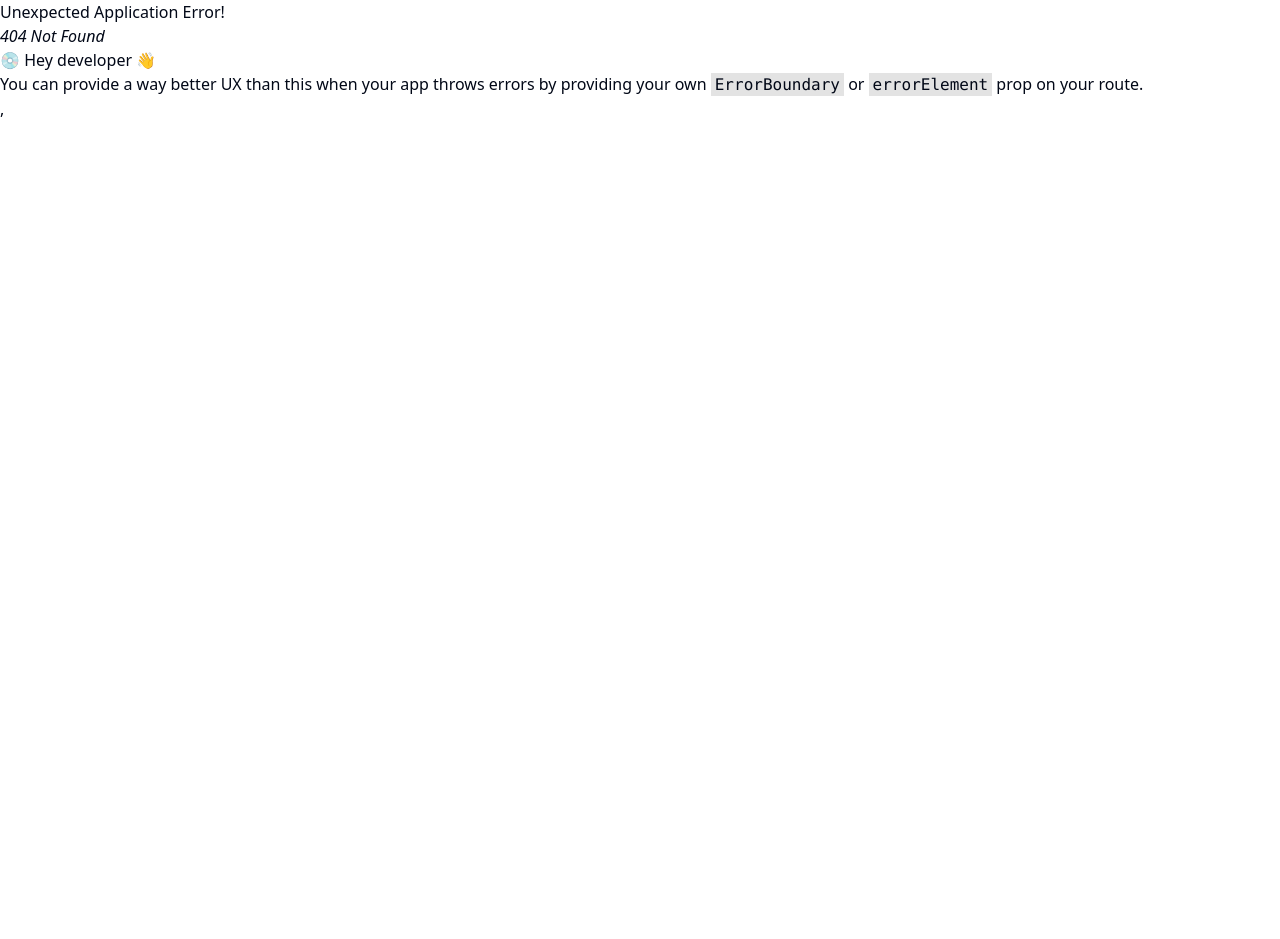
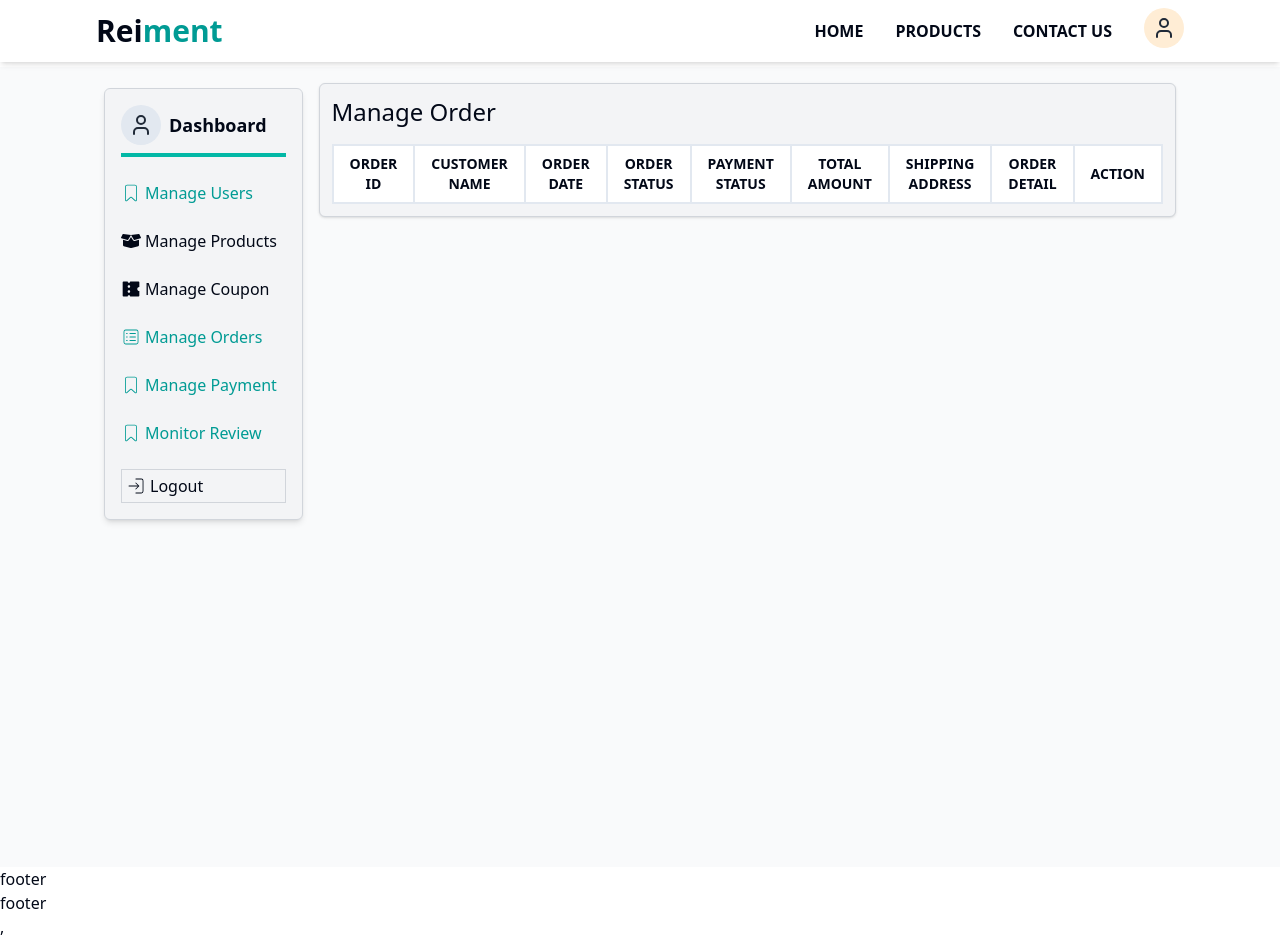
Before and after one commit to MoniruzzamanBillal/Reiment-client, a React (Vite) app: page /dashboard/admin/manage-order in a window 1280 px wide. Before the commit this address had no page. Before the commit the page ends 800 px from the top, so only its background shows below. Built offline with nearby package versions, Linux system fonts and the light colour scheme.

Commit message:
mange order page added

```diff
--- a/src/components/ui/dashboard/DashboardLinks.tsx
+++ b/src/components/ui/dashboard/DashboardLinks.tsx
@@ -1,7 +1,7 @@
 import { TDashboardLinks } from "@/types/globalTypes";
-import { CiBookmark } from "react-icons/ci";
+import { CiBookmark, CiViewList } from "react-icons/ci";
 import { NavLink } from "react-router-dom";
-
+import { RiCoupon3Fill } from "react-icons/ri";
 import { FaBoxOpen } from "react-icons/fa";
 
 const LinkItem = ({ link }: { link: TDashboardLinks }) => {
@@ -51,12 +51,12 @@ const DashboardLinks = () => {
     {
       name: "Manage Coupon",
       path: "/dashboard/admin/manage-coupon",
-      icon: <CiBookmark className=" text-xl font-bold " />,
+      icon: <RiCoupon3Fill className=" text-xl font-bold " />,
     },
     {
       name: "Manage Orders",
-      path: "/dashboard",
-      icon: <CiBookmark className=" text-xl font-bold " />,
+      path: "/dashboard/admin/manage-order",
+      icon: <CiViewList className=" text-xl font-bold " />,
     },
     {
       name: "Manage Payment",
--- /dev/null
+++ b/src/pages/ManageOrder.tsx
@@ -0,0 +1,34 @@
+const ManageOrder = () => {
+  let content = null;
+
+  return (
+    <div className="ManageOrderContainer">
+      <div className="ManageOrderWrapper bg-gray-100 border border-gray-300  shadow rounded-md p-3 ">
+        <h3 className="brand text-2xl font-medium mb-4 "> Manage Order </h3>
+
+        {/* table starts  */}
+        <div className="table">
+          <table className="w-full">
+            <thead>
+              <tr>
+                <th>Order ID</th>
+                <th>Customer Name</th>
+                <th>Order Date</th>
+                <th>Order Status</th>
+                <th>Payment Status</th>
+                <th>Total Amount</th>
+                <th>Shipping Address</th>
+                <th>Order Detail</th>
+                <th>Action</th>
+              </tr>
+            </thead>
+            <tbody>{content}</tbody>
+          </table>
+        </div>
+        {/* table ends  */}
+      </div>
+    </div>
+  );
+};
+
+export default ManageOrder;
--- a/src/pages/index.tsx
+++ b/src/pages/index.tsx
@@ -3,3 +3,4 @@ export { default as ManageProducts } from "./ManageProducts";
 export { default as AddProduct } from "./AddProduct";
 export { default as ManageCoupon } from "./ManageCoupon";
 export { default as AddCoupon } from "./AddCoupon";
+export { default as ManageOrder } from "./ManageOrder";
--- a/src/routes/router.tsx
+++ b/src/routes/router.tsx
@@ -5,6 +5,7 @@ import {
   AddProduct,
   Dashboard,
   ManageCoupon,
+  ManageOrder,
   ManageProducts,
 } from "@/pages";
 import { createBrowserRouter } from "react-router-dom";
@@ -42,6 +43,10 @@ const router = createBrowserRouter([
             path: "/dashboard/add-coupon",
             element: <AddCoupon />,
           },
+          {
+            path: "/dashboard/admin/manage-order",
+            element: <ManageOrder />,
+          },
         ],
       },
     ],
```
